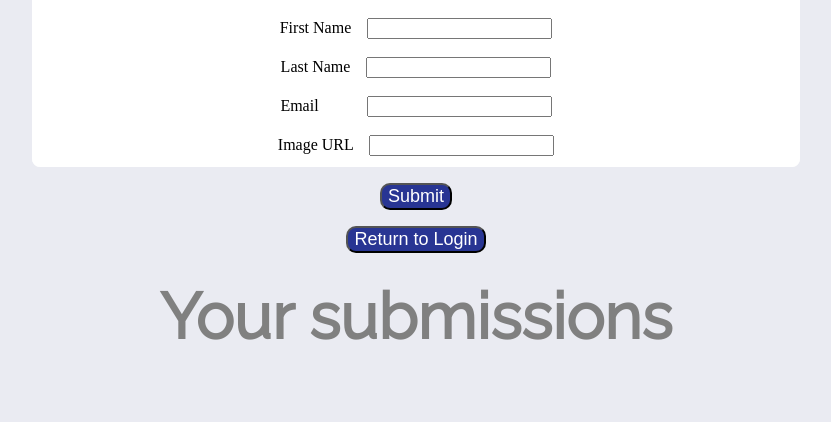
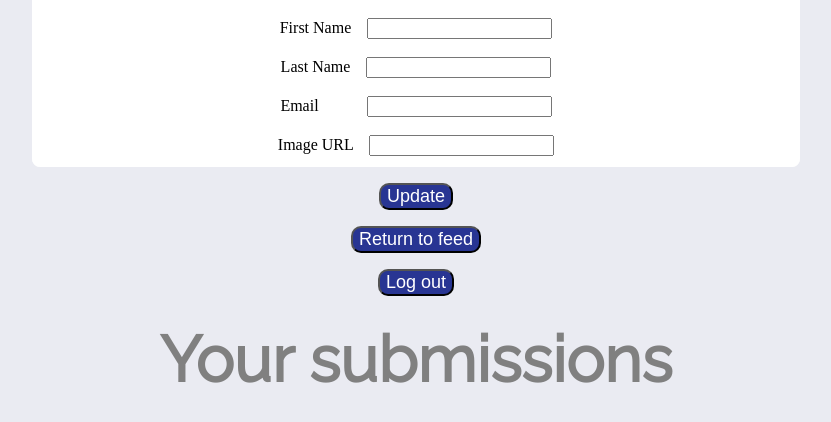
Before and after one commit to rrrliu/campus-social-network, a Python web app: template templates/profile.html in a window 1280 px wide. Shown: the part 194-616 px from the top of the page, without its empty margins (224-1055 px from the left). Run offline with Jinja, Linux system fonts and the light colour scheme; the template is opened without the code that fills it, so the values that code supplies are empty; some libraries are stand-ins or nearby versions; some web fonts are replaced.

Commit message:
Changed buttons on profile page
Made buttons consistent, now redirects you to same page, added new input

```diff
--- a/main.py
+++ b/main.py
@@ -147,7 +147,7 @@ class ProfileHandler(BaseHandler):
         user_obj.put()
 
         time.sleep(0.1)
-        self.redirect('/index')
+        self.redirect('/profile')
 
 class LoginHandler(BaseHandler):
     def post(self):
--- a/templates/profile.html
+++ b/templates/profile.html
@@ -40,11 +40,16 @@
           <li> Image URL &ensp; <input id='info' type="text" name="dp_url" value="{{ dp_url }}"></li>
         </ul>
       </fieldset>
-      <p><input id="button" type="submit" name="" value="Submit"></p>
+      <p><input id="button" type="submit" name="" value="Update"></p>
     </form>
     <p>
+      <form class="" action="/index" method="get">
+        <input id="button" type="submit" value="Return to feed"></button>
+      </form>
+    </p>
+    <p>
       <form class="" action="/logout" method="get">
-        <button id="button" type="submit" onclick="signOut()">Return to Login</button>
+        <input id="button" type="submit" onclick="signOut()" value="Log out">
       </form>
     </p>
 
```
